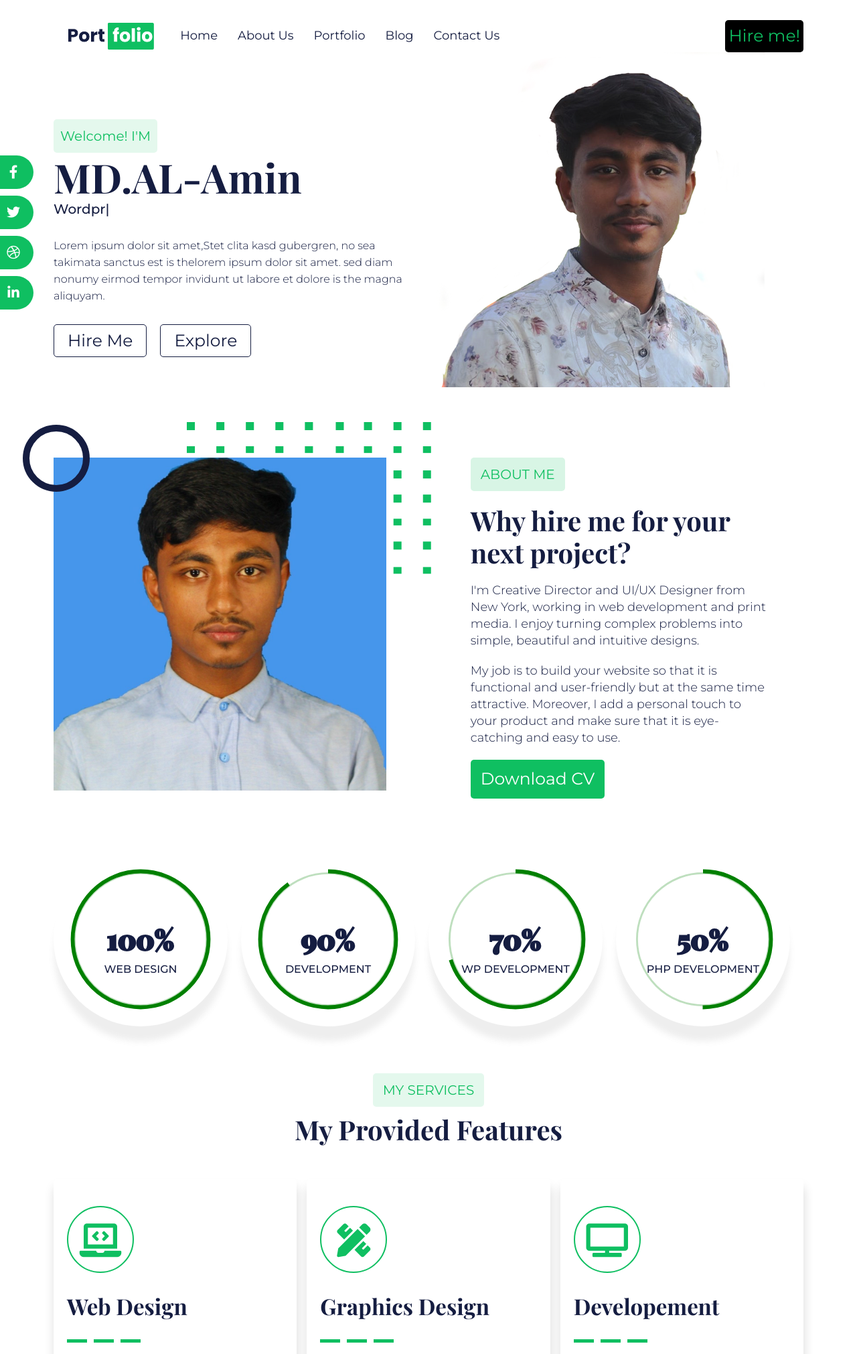
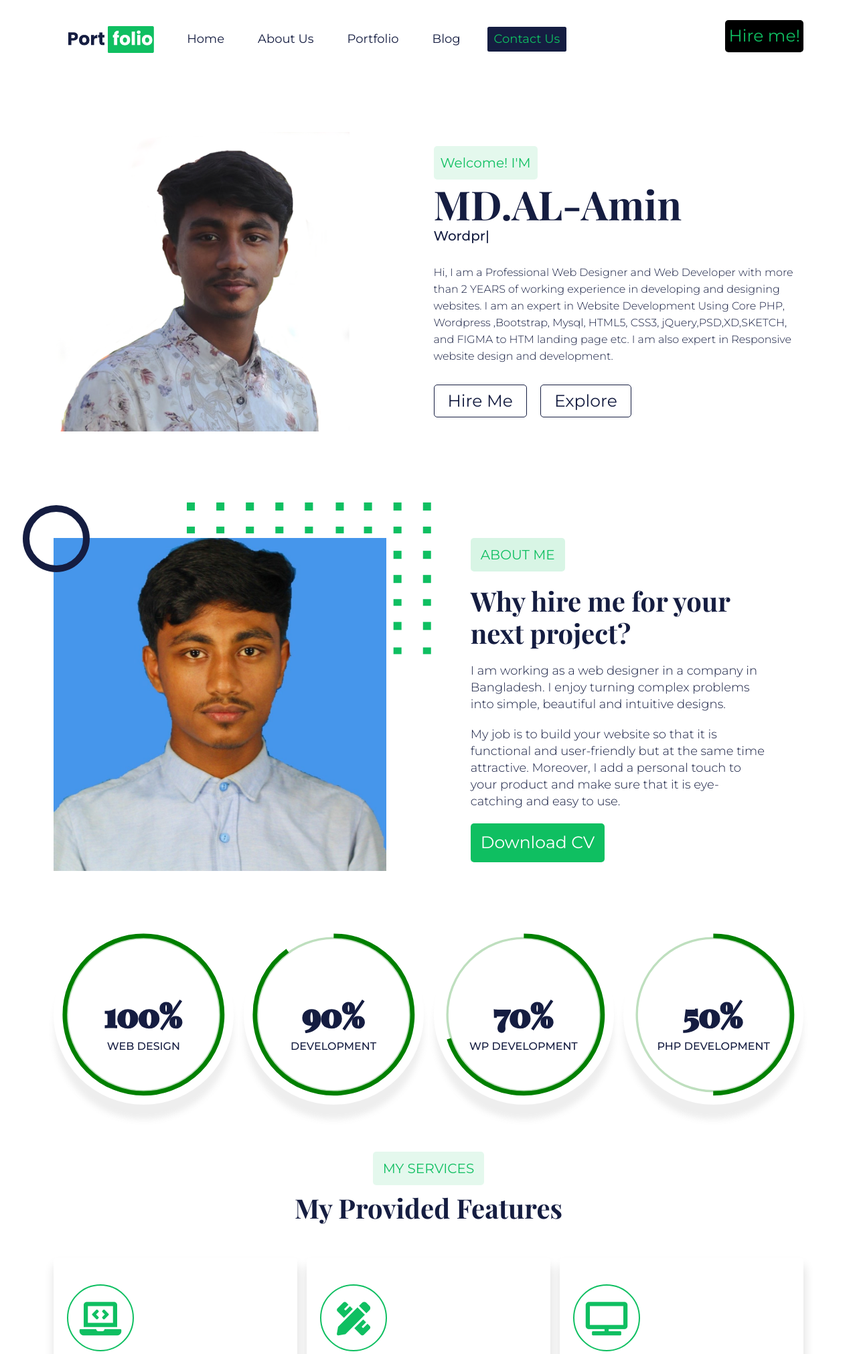
Before and after one commit to Al-amintpi/MyProtfolio, a PHP site: page / in a window 1280 px wide. Shown: the top 2021 px of the page at 67% size. Run offline with PHP 8.4, Linux system fonts and the light colour scheme.

Commit message:
responsive compeleted

```diff
--- a/assets/css/responsive.css
+++ b/assets/css/responsive.css
@@ -18,22 +18,304 @@
 		right: -44px;
 }
 
+
+
 }
 
 @media all and (min-width: 992px){
+ .main-menuarea {
+	display: block!important;
+
+}
 
 }
 
 @media all and (max-width: 991px){
 
+.menu-icon {
+	display: block;
+	padding-bottom: 2rem;
+}
+
+.mobile-icon {
+	display: flex;
+	align-items: center;
+	justify-content: space-between;
+}
+
+.menu-icon a {
+	font-size: 2.5rem;
+	color: #0FBF61;
+	border-radius: 5px;
+	width: 4rem;
+	height: 4rem;
+	text-align: center;
+	background: #151D41;
+}
+
+.menu-icon a i {
+	line-height: 39px;
+}
+
+.main-menuarea {
+	display: none;
+}
+
+.main-menuarea {
+	position: absolute;
+	top: 55px;
+	left: 0;
+	width: 100%;
+	background: #0FBF61ED;
+	border-radius: 10px;
+	padding: 2rem 0rem;
+}
+
+.menuarea {
+	display: flex;
+	flex-direction: column;
+}
+
+.menu ul {
+	display: flex;
+	align-items:start;
+	flex-direction: column;
+}
+
+.menu ul li {
+	margin-right: 0rem;
+	margin-bottom: 2rem;
+}
+
+.menu ul li a:hover{
+	color:#151D41;
+}
+
+.menu-area{
+	position: relative;
+}
+
+.background-content {
+	padding: 3rem 0rem;
+}
+
+.about-image-area {
+	display: none;
+}
+
+.about-section {
+	padding: 2rem 0;
+}
+
+.abount-content {
+	width: 100%;
+}
+
+.progresh {
+	margin: 1rem 0rem;
+}
+
+.progresh {
+
+	width: 80%;
+	height: 100%;
+	margin: 0 auto;
+	margin-top: 1rem;
+}
+
+.main-product-feature-area{
+	column-count: 2;
+}
+
+.expetise-main-area {
+	column-count: 2;
+}
+
+.my-work {
+	column-count: 2;
+}
+
+.footer-main-area {
+	column-count: 2;
+	text-align: center;
+}
+
 }
 
 
 @media all and (max-width: 767px){
+.progresh {
+	width: 51%;
+	height: 100%;
+	margin: 0 auto;
+	margin-top: 1rem;
+	text-align: center;
+}
 
+.main-product-feature-area{
+	column-count: 1;
+}
+
+.product-feature {
+
+	width: 80%;
+	margin: 0 auto;
+	margin-bottom: 2rem;
+}
+
+.expetise-main-area {
+	column-count: 1;
+}
+
+.skill-bar {
+
+	width: 80%;
+	margin: 0 auto;
+}
+
+.title-skill {
+	width: 80%;
+	margin: 0 auto;
+}
+
+.my-work{
+	column-count: 1;
+}
+
+.item {
+	width: 80%;
+	margin: 0 auto;
+	margin-bottom: 2rem;
+}
+
+.testimonials-content.owl-carousel .owl-nav button.owl-next {
+	top: -45px;
+	right: 0px;
+
+}
+
+.testimonials-content.owl-carousel .owl-nav button.owl-prev {
+	top: -45px;
+	left: 0px;
+
+}
+
+.testimonials-title h1 {
+	margin-bottom: 5rem;
+}
+
+.news-feed-single-blog {
+	width: 80%;
+	margin: 0 auto;
+}
+
+.footer-main-area {
+	column-count: 1;
+
+}
+
+.column-1, .column-2, .column-3, .column-4 {
+
+
+	text-align: start;
+	width: 80%;
+	margin: 0 auto;
+	margin-bottom: 2rem;
+}
+
+.footer-logo-area {
+	width: 80%;
+	margin: 0 auto;
+	margin-bottom: 4rem;
+}
+
+.footer-logo-content {
+	margin-top: 2rem;
+}
 
 }
 
 @media all and (max-width: 575px){
 
+.background-circle {
+	width: 80%;
+	height: 100%;
+	margin: 0 auto;
 }
+
+.background-content {
+	width: 80%;
+	margin: 0 auto;
+}
+
+.background-content h1 {
+	font-size: 4rem;
+	font-weight: 500;
+
+}
+
+.explore-button ul li a {
+	font-size: 2rem;
+	padding: .5rem 1rem;
+
+}
+
+.abount-content {
+	width: 80%;
+	margin: 0 auto;
+}
+
+.abount-content h1 {
+	font-size: 3rem;
+}
+
+.progresh {
+	width: 80%;
+	height: 100%;
+	margin: 0 auto;
+	margin-top: 1rem;
+	text-align: center;
+}
+
+.product-feature {
+	width: 100%;
+}
+
+.skill-bar {
+	width: 100%;
+
+}
+
+.title-skill {
+	width: 100%;
+}
+
+.content-skill {
+	 display: flex;
+	 flex-direction: column;
+	 align-items: start;
+
+}
+
+.skill-hire-button{
+	margin-top: 1rem;
+}
+
+.item {
+	width: 100%;
+
+}
+
+.news-feed-single-blog {
+	width: 100%;
+}
+
+.column-1, .column-2, .column-3, .column-4 {
+	width: 100%;
+}
+
+.footer-logo-area {
+	width: 100%;
+}
+
+}
--- a/assets/css/style.css
+++ b/assets/css/style.css
@@ -10,6 +10,7 @@
 	font-size: 1.4rem;
 	font-weight: 400;
 	font-family: 'Montserrat', sans-serif;
+	position: relative;
 
 }
 
@@ -131,7 +142,9 @@
   /**********2  background-section css *************/
  /*************************************************/
 
-.background-section{}
+.background-section {
+	padding: 3rem 0rem;
+}
 
 .background-content {
 	padding: 10rem 0rem;
@@ -200,11 +213,10 @@
 
 }
 
- .background-circle {
-	width: 100%;
+.background-circle {
+	width: 80%;
 	height: 100%;
 }
-
 
 .background-circle img{
 	width: 100%;
@@ -355,7 +367,7 @@
 
 .progresh-item {
 	position: relative;
-	margin-right: 2rem;
+
 }
 
 .progresh .progresh-ite:last-child{
@@ -365,69 +377,65 @@
 
 
 /* animated progress bar css bar */
-svg.radial-progress {
+.progresh svg.radial-progress {
 	height: auto;
 	width: 100%;
-	padding: 1em;
+	padding: 0rem;
 	transform: rotate(-90deg);
 	box-shadow: -23px 0px 10px -1px #7070701f;
 	border-radius: 50%;
 }
 
-svg.radial-progress circle {
+.progresh svg.radial-progress circle {
    fill: rgba(0, 0, 0, 0);
    stroke: #fff;
    stroke-dashoffset: 219.91148575129;
    stroke-width: 2;
 }
 
-svg.radial-progress circle.incomplete {
+.progresh svg.radial-progress circle.incomplete {
 	opacity: 0.45;
 	stroke-width: 1px;
 	stroke: #00800091;
 }
 
-svg.radial-progress circle.complete {
+.progresh svg.radial-progress circle.complete {
    stroke-dasharray: 219.91148575129;
 }
 
-svg.radial-progress text {
+.progresh svg.radial-progress text {
    fill: #151D41;
    text-anchor: middle;
 }
 
-svg.radial-progress circle {
+.progresh svg.radial-progress circle {
    stroke: green;
 }
 
-svg.radial-progress text {
+.progresh svg.radial-progress text {
 	stroke: #151D41;
 	font-weight: 900;
 	font-family: 'Playfair Display', serif;
 }
 
-svg.html_css circle {
+.progresh svg.html_css circle {
    stroke: #9b59b6;
 }
 
-svg.javascript circle {
+.progresh svg.javascript circle {
    stroke: #f1c40f;
 }
 
-svg.bootstrap circle {
+.progresh svg.bootstrap circle {
    stroke: #2ecc71;
 }
 
-svg.wordpress circle {
+.progresh svg.wordpress circle {
    stroke: #f1c40f;
 }
 
 /* custome css hear */
 
-.progresh {
-   display: flex;
-   align-items: center;
-}
 
 .progresh-item h2 {
 	text-transform: uppercase;
@@ -487,7 +499,7 @@
 	margin-bottom: 2rem;
 	position: relative;
 	background: #fff;
-
+	overflow: hidden;
 }
 
 .product-before-feature::after {
@@ -1360,3 +1388,42 @@
 .reserved-name a:hover{
 	color: #0FBF61;
 }
+
+.topup {
+
+	text-align: right;
+	margin-right: 3%;
+}
+
+.topup a {
+	background: #0FBF61;
+	color: #fff;
+	width: 5rem;
+	height: 5rem;
+	border-radius: 50%;
+	font-size: 2.5rem;
+	text-align: center;
+}
+
+.topup a i {
+	line-height: 48px;
+}
+
+.fixedMenu {
+	position: fixed;
+	background: #0FBF61;
+	width: 100%;
+	top: 0;
+	left: 0;
+	z-index: 100;
+}
+
+.hire-button {
+	padding-bottom: 1rem;
+}
+
+
+.menu ul li a.active {
+    background: #151D41 !important;
+    color: #0FBF61 !important;
+ }
--- a/assets/js/scripts.js
+++ b/assets/js/scripts.js
@@ -1,4 +1,6 @@
 $(document).ready(function(){
+
+// LineProgressbar js
 
 $('#progress').LineProgressbar({
     percentage: 90,
@@ -56,6 +58,8 @@
         ]
     });
 
+// Typer.js
+
 $("#typer").typer({
     strings: [
     "I am Web Designer",
@@ -70,4 +74,41 @@
    startDelay: 100,
      });
 
+// Mobile-menu
+$('.menu-icon a').click(function(){
+    $('.main-menuarea').slideToggle(1000);
+    return false;
 });
+
+// topup js
+$(".topup a").click(function(){
+    $('html,body').animate({
+            scrollTop:0
+        }, 1000);
+     return false;
+
+});
+
+// fixedMenu js
+$(window).scroll(function(){
+    var value = $(this).scrollTop();
+    console.log(value);
+
+    if(value > 500){
+        $('.menu-section').addClass('fixedMenu');
+    }else{
+        $('.menu-section').removeClass('fixedMenu');
+    }
+});
+
+// scrollspy
+$('.menu ul li a').click(function(){
+        var value = $(this).attr('href');
+        console.log(value);
+        $('html, body').animate({
+            scrollTop:$(value).offset().top
+        }, 1000);
+        return false;
+    });
+
+});
--- a/index.html
+++ b/index.html
@@ -42,35 +42,45 @@
 	<link rel="stylesheet" href="assets/css/responsive.css">
 
 </head>
-<body>
+<body data-spy="scroll" data-target="#navbar">
 
 <!-- Start header-menu area -->
 <header class="menu-section">
+	<div class="container">
 		<div class="menu-area">
- 		<div class="container">
 			<div class="row align-items-center">
- 				<div class="col-md-2">
+				<div class="col-md-12 col-lg-2">
+					<div class="mobile-icon">
 						<div class="logo-area">
 	 					<div class="logo">
 	 						<a href="#">
 	 							<img src="assets/img/logo/1.png">
 	 						</a>
+
+	 					</div>
+	 				</div>
+	 				<div class="menu-icon">
+							<a href="#">
+								<i class="fas fa-bars"></i>
+							</a>
 	 				</div>
 	 			</div>
 				</div>
- 				<div class="col-md-10">
+				<div class="col-md-12 col-lg-10">
+					<div class="main-menuarea">
 						<div class="menuarea">
- 						<div class="menu">
- 							<ul>
- 								<li><a href="#">Home</a></li>
- 								<li><a href="#">About Us</a></li>
- 								<li><a href="#">Portfolio</a></li>
- 								<li><a href="#">Blog</a></li>
- 								<li><a href="#">Contact Us</a></li>
+							<div class="menu" id="navbar">
+								<ul class="nav-pills">
+									<li class="nav-item"><a href="#home" class="nav-link">Home</a></li>
+									<li class="nav-item"><a href="#about" class="nav-link">About Us</a></li>
+									<li class="nav-item"><a href="#portfolio" class="nav-link">Portfolio</a></li>
+									<li class="nav-item"><a href="#blog" class="nav-link">Blog</a></li>
+									<li class="nav-item"><a href="#contact" class="nav-link">Contact Us</a></li>
 								</ul>
 							</div>
 							<div class="hire-button">
 								<a href="#">Hire me!</a>
+							</div>
 						</div>
 					</div>
 				</div>
@@ -82,18 +92,19 @@
 
 
 <!-- Start background section -->
-<section class="background-section">
+<section class="background-section" id="home">
 	<div class="container">
-		<div class="row">
-			<div class="col-md-6">
+		<div class="row flex-column-reverse flex-lg-row-reverse align-items-center">
+			<div class="col-md-12 col-lg-6">
 				<div class="background-content">
 					<div class="welcome-button">
 						<a href="#">Welcome! I'M</a>
 					</div>
 					<h1>MD.AL-Amin</h1>
 					<h3 id="typer"> </h3>
-					<p>Lorem ipsum dolor sit amet,Stet clita kasd gubergren, no sea takimata sanctus est is thelorem ipsum dolor sit amet. sed diam nonumy eirmod tempor invidunt ut labore et dolore is the magna aliquyam.</p>
-
+					<p>Hi,
+						I am a Professional Web Designer and Web Developer with more than 2 YEARS of working experience in developing and designing websites. I am an expert in Website Development Using Core PHP, Wordpress ,Bootstrap, Mysql, HTML5, CSS3, jQuery,PSD,XD,SKETCH, and FIGMA to HTM landing page etc. I am also expert in Responsive website  design and development.
+					</p>
 					<div class="explore-button">
 						<ul>
 							<li><a href="#">Hire Me</a></li>
@@ -103,8 +114,8 @@
 					</div>
 				</div>
 			</div>
-			<div class="col-md-6">
-				<div class=".background-circle ">
+			<div class="col-md-12 col-lg-6">
+				<div class="background-circle">
 					<img src="assets/img/1.png">
 				</div>
 			</div>
@@ -113,20 +124,20 @@
 </section>
 <!-- End Background section -->
 
-<div class="social-icon">
+<!-- <div class="social-icon">
 	<ul>
 		<li><a href="#"><i class="fab fa-facebook-f"></i></a></li>
 		<li><a href="#"><i class="fab fa-twitter"></i></a></li>
 		<li><a href="#"><i class="fab fa-dribbble"></i></a></li>
 		<li><a href="#"><i class="fab fa-linkedin-in"></i></a></li>
 	</ul>
-</div>
+</div> -->
 
 <!-- Start about section -->
-<section class="about-section">
+<section class="about-section" id="about">
 	<div class="container">
 		<div class="row">
-			<div class="col-md-6">
+			<div class="col-md-12 col-lg-6">
 				<div class="about-image-area">
 					<div class="about-image">
 						<img src="assets/img/about/1.jpg">
@@ -136,13 +147,13 @@
 					</div>
 				</div>
 			</div>
-			<div class="col-md-6">
+			<div class="col-md-12 col-lg-6">
 				<div class="abount-content">
 					<div class="about-button">
 						<a href="#">About Me</a>
 					</div>
 					<h1>Why hire me for your next project?</h1>
-					<p>I'm Creative Director and UI/UX Designer from New York, working in web development and print media. I enjoy turning complex problems into simple, beautiful and intuitive designs.</p>
+					<p>I am working as a web designer in a company in Bangladesh. I enjoy turning complex problems into simple, beautiful and intuitive designs.</p>
 					<p>My job is to build your website so that it is functional and user-friendly but at the same time attractive. Moreover, I add a personal touch to your product and make sure that it is eye-catching and easy to use.</p>
 					<div class="download-button">
 						<a href="#">Download CV</a>
@@ -157,7 +168,8 @@
 <!-- Start Service section -->
 <section class="service-section">
 	<div class="container">
-		<div class="service-area">
+		<div class="row">
+			<div class="col-md-6 col-lg-3">
 				<div class="progresh">
 		            <div class="progresh-item">
 		               <svg class="radial-progress" data-percentage="100" viewBox="0 0 80 80">
@@ -167,6 +179,10 @@
 		                </svg>
 		                <h2>Web design</h2>
 		            </div>
+	         	</div>
+			</div>
+			<div class="col-md-6 col-lg-3">
+				<div class="progresh">
 					<div class="progresh-item">
 		               <svg class="radial-progress" data-percentage="90" viewBox="0 0 80 80">
 		                  <circle class="incomplete" cx="40" cy="40" r="34"></circle>
@@ -175,6 +191,10 @@
 		                </svg>
 		                <h2>Development</h2>
 		            </div>
+	        	</div>
+			</div>
+			<div class="col-md-6 col-lg-3">
+				<div class="progresh">
 					<div class="progresh-item">
 		               <svg class="radial-progress" data-percentage="70" viewBox="0 0 80 80">
 		                  <circle class="incomplete" cx="40" cy="40" r="34"></circle>
@@ -183,6 +203,10 @@
 		                </svg>
 		                <h2>WP Development</h2>
 		            </div>
+	        	</div>
+			</div>
+			<div class="col-md-6 col-lg-3">
+				<div class="progresh">
 					<div class="progresh-item">
 		               <svg class="radial-progress" data-percentage="50" viewBox="0 0 80 80">
 		                  <circle class="incomplete" cx="40" cy="40" r="34"></circle>
@@ -193,6 +217,8 @@
 		            </div>
 	        	</div>
 			</div>
+		</div>
+
 	</div>
 </section>
 <!-- End Service section -->
@@ -211,7 +237,7 @@
 			</div>
 		</div>
 		<div class="row">
-			<div class="col-md-4">
+			<div class="main-product-feature-area">
 				<div class="product-feature">
 					<div class="product-icon">
 						<i class="fas fa-laptop-code"></i>
@@ -266,14 +292,14 @@
 						</ul>
 					</div>
 				</div>
-			</div>
-			<div class="col-md-4">
+
+
 				<div class="product-feature">
 					<div class="product-icon">
 						<i class="fas fa-pencil-ruler"></i>
 					</div>
 					<div class="product-title">
-						<h1>Graphics Design</h1>
+						<h1>Graphics</h1>
 					</div>
 					<div class="product-dot">
 						<ul>
@@ -300,7 +326,7 @@
 						<i class="fas fa-search-plus"></i>
 					</div>
 					<div class="product-title">
-						<h1>Analytical Abilities</h1>
+						<h1>Analysis</h1>
 					</div>
 					<div class="product-dot">
 						<ul>
@@ -322,8 +348,8 @@
 						</ul>
 					</div>
 				</div>
-			</div>
-			<div class="col-md-4">
+
+
 				<div class="product-feature">
 					<div class="product-icon">
 						<i class="fas fa-tv"></i>
@@ -403,7 +429,7 @@
 			</div>
 		</div>
 		<div class="row">
-			<div class="col-md-4">
+			<div class="expetise-main-area">
 				<div class="skill-bar">
 					<div id="progress" data-init="true">
  					</div>
@@ -420,8 +446,8 @@
  						<h2>HTML, CSS, jQuery</h2>
  					</div>
 				</div>
-			</div>
-			<div class="col-md-4">
+
+
 				<div class="skill-bar">
 					<div id="progress1" data-init="true">
  					</div>
@@ -434,12 +460,12 @@
 					<div id="progress4" data-init="true">
  					</div>
  					<div class="skill-bar-content">
- 						<h1>Analytical Abilities</h1>
+ 						<h1>Analysis Abilities</h1>
  						<h2>Reporting, Surveying, Teamwork</h2>
  					</div>
 				</div>
-			</div>
-			<div class="col-md-4">
+
+
 				<div class="skill-bar">
 					<div id="progress2" data-init="true">
  					</div>
@@ -463,7 +489,7 @@
 <!-- End skill section -->
 
 <!-- Start Portfolio section -->
-<section class="portfolio-section">
+<section class="portfolio-section" id="portfolio">
 	<div class="container">
 		<div class="row">
 			<div class="col-md-12">
@@ -731,7 +757,7 @@
 <!-- End Testimonials section -->
 
 <!-- Start News Feed section -->
-<section class="news-feed-section">
+<section class="news-feed-section" id="blog">
 	<div class="container">
 		<div class="row">
 			<div class="col-md-12">
@@ -745,7 +771,7 @@
 		</div>
 		<div class="news-feed-blog-area">
 			<div class="row">
-				<div class="col-md-4">
+				<div class=" col-md-4">
 					<div class="news-feed-single-blog">
 						<div class="news-feed-image">
 							<img src="assets/img/news/1.png">
@@ -852,7 +878,7 @@
 <!-- End News Feed section -->
 
 <!-- Start contact section -->
-<section class="contact-section">
+<section class="contact-section" id="contact">
 	<div class="container">
 		<div class="contact-area">
 			<div class="row">
@@ -891,6 +917,9 @@
 			</div>
 		</div>
 	</div>
+	<div class="topup">
+		<a href="#"><i class="fas fa-arrow-up"></i></a>
+	</div>
 </section>
 <!-- End contact section -->
 
@@ -914,12 +943,8 @@
 			</div>
 		</div>
 		<div class="row">
-			<div class="col-md-3">
-				<div class="column-1">
-					<p>Lorem ipsum dolor sit amet,Stet clita kasd gubergren, no sea takimata sanctus est is the is the magna aliquyam.</p>
-				</div>
-			</div>
-			<div class="col-md-3">
+			<div class="footer-main-area">
+
 				<div class="column-2">
 					<div class="column-2-title">
 						<h1>SENT MAIL</h1>
@@ -931,8 +956,8 @@
 						 </ul>
 					</div>
 				</div>
-			</div>
-			<div class="col-md-3">
+
+
 				<div class="column-3">
 					<div class="column-3-title">
 						<h1>SENT MAIL</h1>
@@ -944,8 +969,8 @@
 						 </ul>
 					</div>
 				</div>
-			</div>
-			<div class="col-md-3">
+
+
 				<div class="column-4">
 					<div class="column-4-title">
 						<h1>get in touch</h1>
```
Also changed, not shown: other parts of assets/css/style.css (+34 -4 lines). Lines whose indentation alone changed are shown as unchanged.
